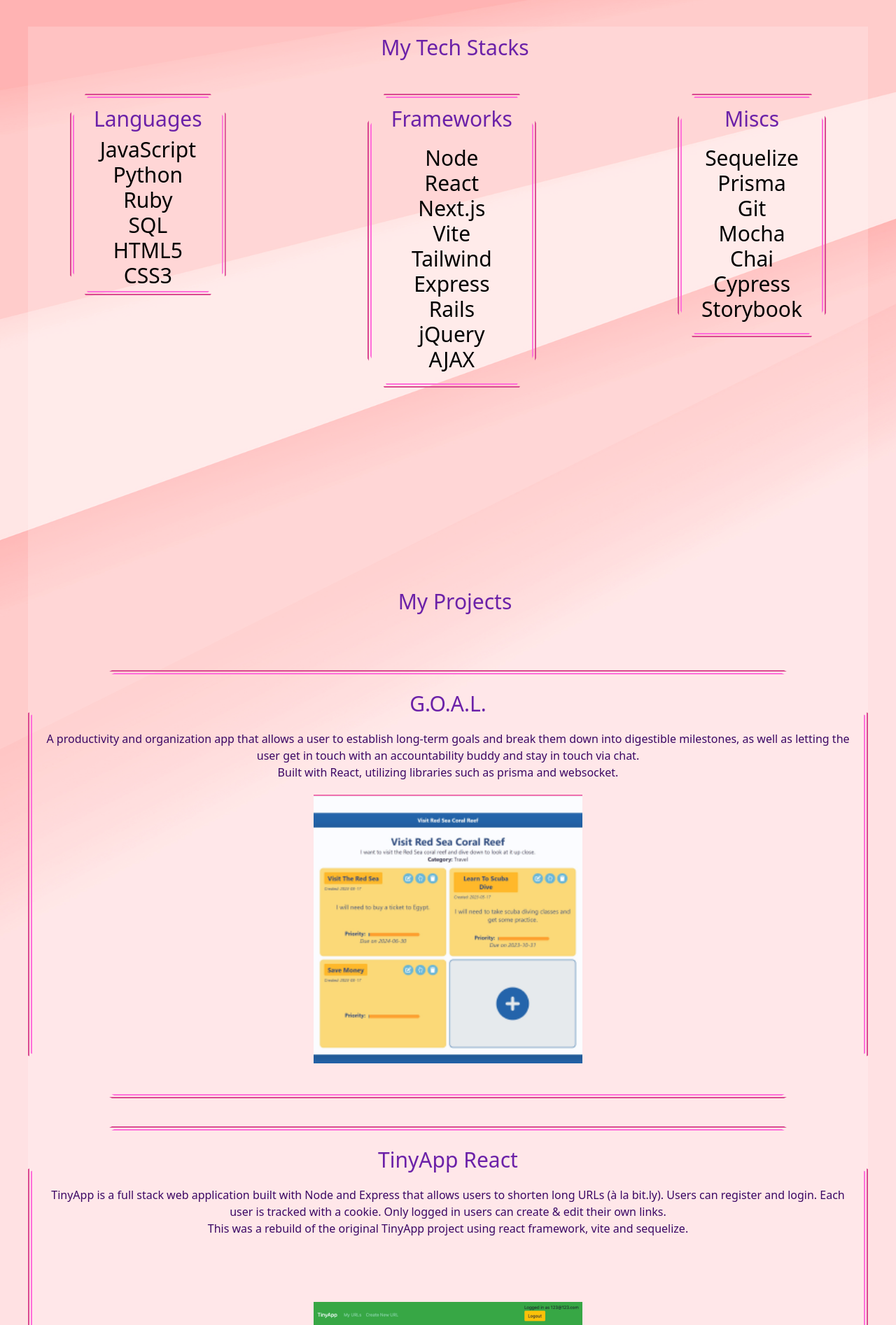
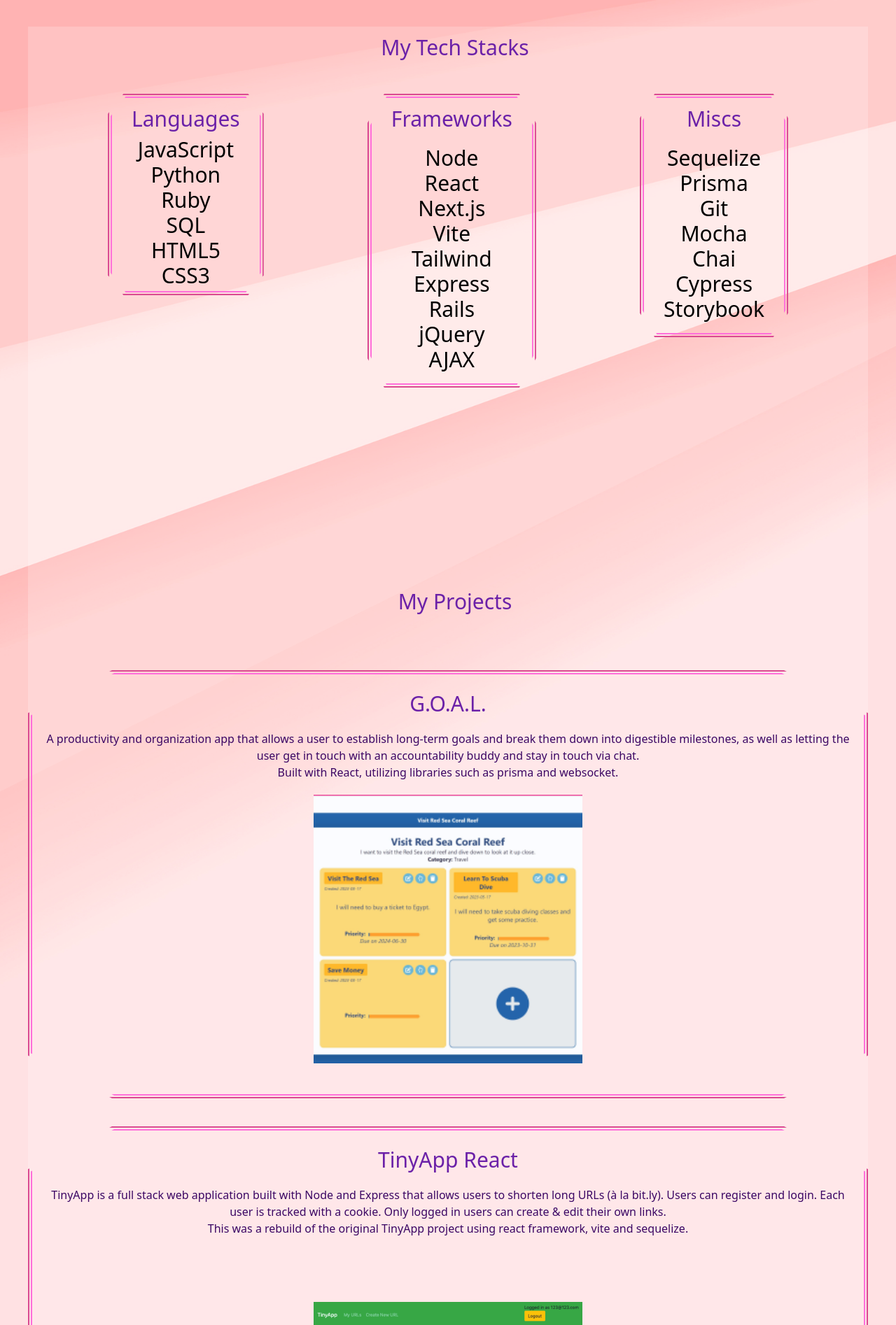
Before and after one commit to Xize-Wu/portfolio, a Next.js app: page / in a window 1280 px wide. Shown: the part 886-2780 px from the top of the page at 70% size. Built offline with nearby package versions, Linux system fonts and the light colour scheme.

Commit message:
css adjustments

```diff
--- a/pages/index.js
+++ b/pages/index.js
@@ -134,7 +134,7 @@ export default function Home() {
             </div>
           </div>
         </section>
-        <section className={`${styles.transparentPink} min-h-screen`}>
+        <section className={`${styles.transparentPink} min-h-screen pb-24`}>
           <div className="text-3xl py-1">
             <h3 className="text-3xl pb-10 pl-5 text-purple-800 font-medium text-center">My Projects</h3>
             <a href="https://github.com/Xize-Wu/GOAL">
--- a/styles/index.module.css
+++ b/styles/index.module.css
@@ -64,9 +64,10 @@
 
   .techStacks {
     display: flex;
-    justify-content: space-between;
-    padding-left: 60px;
-    padding-right: 60px;
+    /* flex-direction: column; */
+    justify-content: space-around;
+    /* padding-left: 60px;
+    padding-right: 60px;   */
 
   }
 
```
Also changed, not shown: styles/rose-petals.svg (added), styles/scattered-forcefields.svg (added).
